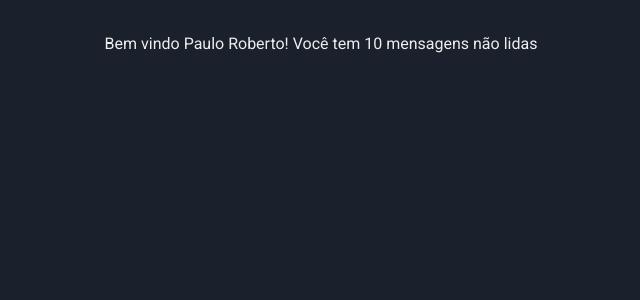
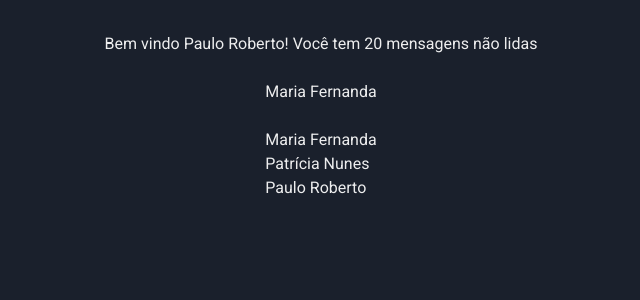
Before and after one commit to PauloDev13/template-next-typescript-eslint-prettier-chakra-ui, a Next.js app: page / in a window 1280 px wide. Shown: the top 300 px of the page, without its empty margins (319-959 px from the left). Built offline with nearby package versions, Linux system fonts and the light colour scheme.

Commit message:
Basic Props

```diff
--- a/src/components/Greet.tsx
+++ b/src/components/Greet.tsx
@@ -1,15 +1,19 @@
 interface OwnProps {
   name: string;
+  messageCount: number;
+  isLoggedIn: boolean;
 }
 
 type Props = OwnProps;
 
-export const Greet = ({ name }: Props) => {
+export const Greet = ({ name, messageCount, isLoggedIn }: Props) => {
   return (
-    <div
-      style={{ marginTop: '2rem', justifyContent: 'center', display: 'flex' }}
-    >
-      <h2>Bem vindo {name}! Você tem 10 mensagens não lidas</h2>
+    <div>
+      <h2>
+        {isLoggedIn
+          ? `Bem vindo ${name}! Você tem ${messageCount} mensagens não lidas`
+          : 'Bem vindo'}
+      </h2>
     </div>
   );
 };
--- /dev/null
+++ b/src/components/Person.tsx
@@ -0,0 +1,18 @@
+import { FunctionComponent } from 'react';
+
+interface PersonProps {
+  name: {
+    first: string;
+    last: string;
+  };
+}
+
+type Props = PersonProps;
+
+export const Person: FunctionComponent<Props> = ({ name }) => {
+  return (
+    <div>
+      {name.first} {name.last}
+    </div>
+  );
+};
--- /dev/null
+++ b/src/components/PersonList.tsx
@@ -0,0 +1,22 @@
+import { FunctionComponent } from 'react';
+
+interface PersonListProps {
+  names: {
+    first: string;
+    last: string;
+  }[];
+}
+
+type Props = PersonListProps;
+
+export const PersonList: FunctionComponent<Props> = ({ names }) => {
+  return (
+    <div>
+      {names.map((name) => (
+        <h2>
+          {name.first} {name.last}
+        </h2>
+      ))}
+    </div>
+  );
+};
--- a/src/pages/index.tsx
+++ b/src/pages/index.tsx
@@ -1,11 +1,43 @@
 import type { NextPage } from 'next';
 
 import { Greet } from '~/components/Greet';
+import { Person } from '~/components/Person';
+import { PersonList } from '~/components/PersonList';
 
 const Home: NextPage = () => {
+  const personName = {
+    first: 'Maria',
+    last: 'Fernanda',
+  };
+
+  const nameList = [
+    {
+      first: 'Maria',
+      last: 'Fernanda',
+    },
+    {
+      first: 'Patrícia',
+      last: 'Nunes',
+    },
+    {
+      first: 'Paulo',
+      last: 'Roberto',
+    },
+  ];
   return (
-    <div>
-      <Greet name={'Paulo Roberto'} />
+    <div
+      style={{
+        marginTop: '2rem',
+        alignItems: 'center',
+        display: 'flex',
+        flexDirection: 'column',
+      }}
+    >
+      <Greet name={'Paulo Roberto'} messageCount={20} isLoggedIn />
+      <br />
+      <Person name={personName} />
+      <br />
+      <PersonList names={nameList} />
     </div>
   );
 };
```
